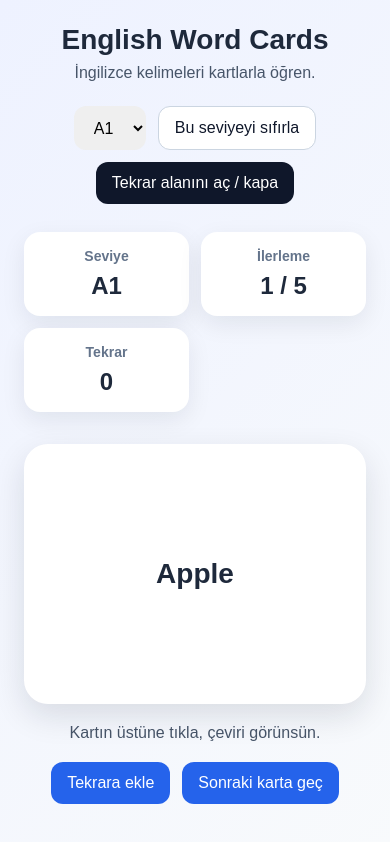
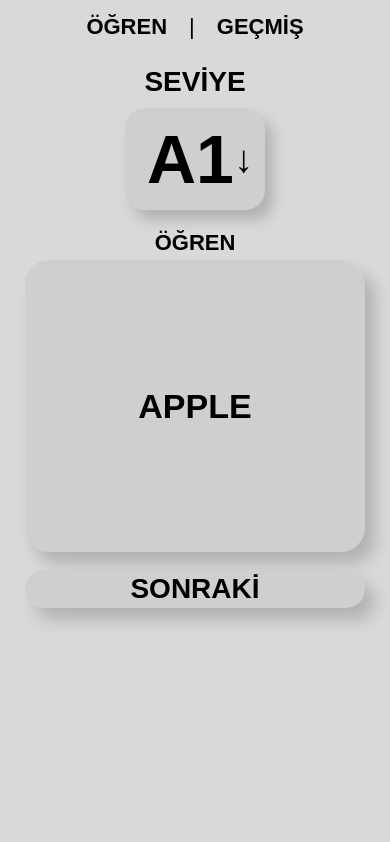
Before and after one commit to kaansagcan6-cyber/english-word-cards, a plain HTML site: page index.html in a window 390 px wide. Drawn offline with Linux system fonts and the light colour scheme.

Commit message:
Update index.html

```diff
--- a/index.html
+++ b/index.html
@@ -3,405 +3,450 @@
 <head>
   <meta charset="UTF-8" />
   <meta name="viewport" content="width=device-width, initial-scale=1.0" />
-  <title>English Word Cards</title>
+  <title>Kelime Kartları</title>
   <style>
     * { box-sizing: border-box; }
     body {
       margin: 0;
-      font-family: Arial, sans-serif;
-      background: linear-gradient(135deg, #eef2ff, #f8fafc);
-      color: #1e293b;
+      font-family: Arial, Helvetica, sans-serif;
+      background: #d9d9d9;
+      color: #000;
       min-height: 100vh;
-      padding: 24px;
     }
-    .container {
-      max-width: 900px;
+    .app {
+      max-width: 1100px;
       margin: 0 auto;
+      min-height: 100vh;
+      padding: 10px 24px 24px;
     }
-    .header {
-      text-align: center;
-      margin-bottom: 24px;
+    .top-tabs {
+      display: flex;
+      justify-content: center;
+      align-items: center;
+      gap: 22px;
+      font-weight: 900;
+      font-size: 26px;
+      margin-top: 4px;
+      margin-bottom: 6px;
     }
-    .header h1 {
-      margin: 0 0 8px;
-      font-size: 36px;
+    .top-tabs button {
+      border: none;
+      background: transparent;
+      font-size: 26px;
+      font-weight: 900;
+      cursor: pointer;
+      color: #000;
+      padding: 0;
     }
-    .header p {
-      margin: 0;
-      color: #475569;
+    .divider {
+      font-weight: 400;
     }
-    .topbar {
+    .layout {
+      display: grid;
+      grid-template-columns: 220px 1fr;
+      gap: 20px;
+      align-items: start;
+      margin-top: 6px;
+    }
+    .sidebar {
+      padding-top: 8px;
+    }
+    .sidebar-title {
+      font-size: 28px;
+      font-weight: 900;
+      margin: 12px 0 10px 18px;
+    }
+    .level-box {
+      width: 140px;
+      height: 102px;
+      background: #cfcfcf;
+      border: none;
+      border-radius: 20px;
+      box-shadow: 8px 10px 14px rgba(0,0,0,0.18);
+      margin-left: 0;
       display: flex;
-      gap: 12px;
-      justify-content: center;
-      flex-wrap: wrap;
-      margin: 20px 0 28px;
+      align-items: center;
+      justify-content: space-between;
+      padding: 0 22px;
+      cursor: pointer;
+      position: relative;
     }
-    button, select {
+    .level-box span:first-child {
+      font-size: 68px;
+      font-weight: 900;
+      line-height: 1;
+    }
+    .arrow {
+      font-size: 38px;
+      font-weight: 900;
+      line-height: 1;
+    }
+    .level-menu {
+      display: none;
+      width: 140px;
+      background: #cfcfcf;
+      border-radius: 16px;
+      box-shadow: 8px 10px 14px rgba(0,0,0,0.18);
+      margin-top: 12px;
+      overflow: hidden;
+    }
+    .level-menu.open { display: block; }
+    .level-option {
+      width: 100%;
       border: none;
-      border-radius: 12px;
-      padding: 12px 16px;
-      font-size: 16px;
+      background: transparent;
+      padding: 14px 18px;
+      text-align: left;
+      font-size: 28px;
+      font-weight: 900;
       cursor: pointer;
     }
-    button {
-      background: #2563eb;
-      color: white;
-      transition: 0.2s;
+    .level-option:hover {
+      background: rgba(255,255,255,0.3);
     }
-    button:hover { background: #1d4ed8; }
-    button.secondary { background: #0f172a; }
-    button.secondary:hover { background: #020617; }
-    button.ghost {
-      background: white;
-      color: #0f172a;
-      border: 1px solid #cbd5e1;
+    .main {
+      display: flex;
+      flex-direction: column;
+      align-items: center;
     }
-    .stats {
-      display: grid;
-      grid-template-columns: repeat(auto-fit, minmax(150px, 1fr));
-      gap: 12px;
-      margin-bottom: 24px;
-    }
-    .stat {
-      background: white;
-      border-radius: 16px;
-      padding: 16px;
-      box-shadow: 0 8px 24px rgba(15, 23, 42, 0.08);
-      text-align: center;
-    }
-    .stat h3 {
-      margin: 0 0 8px;
-      font-size: 14px;
-      color: #64748b;
-    }
-    .stat p {
-      margin: 0;
-      font-size: 24px;
-      font-weight: bold;
-    }
-    .card-wrap {
-      display: flex;
-      justify-content: center;
-      margin: 32px 0 20px;
-      perspective: 1000px;
+    .section-label {
+      font-size: 22px;
+      font-weight: 900;
+      margin-bottom: 2px;
+      text-transform: uppercase;
     }
     .card {
-      width: 100%;
-      max-width: 420px;
-      height: 260px;
-      position: relative;
-      transform-style: preserve-3d;
-      transition: transform 0.6s;
-      cursor: pointer;
-    }
-    .card.flipped {
-      transform: rotateY(180deg);
-    }
-    .card-face {
-      position: absolute;
-      inset: 0;
+      width: min(100%, 340px);
+      height: 292px;
+      background: #cfcfcf;
       border-radius: 24px;
+      box-shadow: 10px 12px 16px rgba(0,0,0,0.18);
       display: flex;
       align-items: center;
       justify-content: center;
       text-align: center;
-      padding: 24px;
-      backface-visibility: hidden;
-      box-shadow: 0 12px 32px rgba(15, 23, 42, 0.12);
-      font-size: 34px;
-      font-weight: bold;
+      padding: 20px;
+      font-size: clamp(34px, 6vw, 70px);
+      font-weight: 900;
+      margin-top: 2px;
+      user-select: none;
+      cursor: pointer;
     }
-    .front {
-      background: white;
+    .next-btn {
+      margin-top: 18px;
+      width: min(100%, 340px);
+      height: 38px;
+      border: none;
+      border-radius: 999px;
+      background: #cfcfcf;
+      box-shadow: 10px 12px 16px rgba(0,0,0,0.18);
+      font-size: 28px;
+      font-weight: 900;
+      cursor: pointer;
+      line-height: 1;
     }
-    .back {
-      background: #dbeafe;
-      transform: rotateY(180deg);
+    .history-list {
+      width: min(100%, 340px);
+      display: flex;
+      flex-direction: column;
+      gap: 12px;
+      margin-top: 16px;
+      max-height: 300px;
+      overflow: auto;
+      padding-right: 4px;
     }
-    .card-note {
-      text-align: center;
-      color: #475569;
-      margin-bottom: 20px;
+    .history-item {
+      background: #cfcfcf;
+      border-radius: 16px;
+      box-shadow: 8px 10px 14px rgba(0,0,0,0.18);
+      padding: 16px 18px;
+      font-weight: 900;
+      font-size: 22px;
     }
-    .actions {
-      display: flex;
-      gap: 12px;
-      justify-content: center;
-      flex-wrap: wrap;
-      margin-bottom: 28px;
-    }
-    .panel {
-      background: white;
-      border-radius: 20px;
-      padding: 20px;
-      box-shadow: 0 8px 24px rgba(15, 23, 42, 0.08);
-      margin-top: 24px;
-    }
-    .panel h2 {
-      margin-top: 0;
-    }
-    .review-list {
-      display: grid;
-      grid-template-columns: repeat(auto-fit, minmax(180px, 1fr));
-      gap: 12px;
-    }
-    .review-item {
-      border: 1px solid #dbeafe;
-      border-radius: 14px;
-      padding: 14px;
-      background: #f8fbff;
-    }
-    .review-item strong {
+    .history-item small {
       display: block;
-      margin-bottom: 6px;
+      margin-top: 6px;
+      font-size: 18px;
+      font-weight: 700;
     }
     .empty {
-      color: #64748b;
+      width: min(100%, 340px);
+      background: #cfcfcf;
+      border-radius: 16px;
+      box-shadow: 8px 10px 14px rgba(0,0,0,0.18);
+      padding: 18px;
+      text-align: center;
+      font-weight: 900;
+      font-size: 18px;
+      margin-top: 16px;
     }
-    .level-complete {
-      background: #dcfce7;
-      border: 1px solid #86efac;
-      color: #166534;
-      border-radius: 16px;
-      padding: 16px;
-      margin-top: 18px;
+    .complete-box {
+      width: min(100%, 420px);
+      background: #cfcfcf;
+      border-radius: 18px;
+      box-shadow: 8px 10px 14px rgba(0,0,0,0.18);
+      padding: 14px 18px;
       text-align: center;
+      font-weight: 900;
+      font-size: 18px;
+      margin-top: 14px;
       display: none;
     }
-    @media (max-width: 600px) {
-      .card-face { font-size: 28px; }
-      .header h1 { font-size: 28px; }
+    @media (max-width: 760px) {
+      .layout {
+        grid-template-columns: 1fr;
+      }
+      .sidebar {
+        display: flex;
+        flex-direction: column;
+        align-items: center;
+      }
+      .sidebar-title {
+        margin-left: 0;
+      }
+      .top-tabs {
+        font-size: 22px;
+      }
+      .top-tabs button {
+        font-size: 22px;
+      }
     }
   </style>
 </head>
 <body>
-  <div class="container">
-    <div class="header">
-      <h1>English Word Cards</h1>
-      <p>İngilizce kelimeleri kartlarla öğren.</p>
+  <div class="app">
+    <div class="top-tabs">
+      <button id="learnTab">ÖĞREN</button>
+      <span class="divider">|</span>
+      <button id="historyTab">GEÇMİŞ</button>
     </div>
 
-    <div class="topbar">
-      <select id="levelSelect"></select>
-      <button class="ghost" id="resetLevelBtn">Bu seviyeyi sıfırla</button>
-      <button class="secondary" id="toggleReviewBtn">Tekrar alanını aç / kapa</button>
-    </div>
+    <div class="layout">
+      <aside class="sidebar">
+        <div class="sidebar-title">SEVİYE</div>
+        <button class="level-box" id="levelToggle">
+          <span id="levelText">A1</span>
+          <span class="arrow">↓</span>
+        </button>
+        <div class="level-menu" id="levelMenu"></div>
+      </aside>
 
-    <div class="stats">
-      <div class="stat">
-        <h3>Seviye</h3>
-        <p id="levelName">A1</p>
-      </div>
-      <div class="stat">
-        <h3>İlerleme</h3>
-        <p id="progressText">1 / 5</p>
-      </div>
-      <div class="stat">
-        <h3>Tekrar</h3>
-        <p id="reviewCount">0</p>
-      </div>
-    </div>
-
-    <div class="card-wrap">
-      <div class="card" id="flashcard">
-        <div class="card-face front" id="cardFront">Apple</div>
-        <div class="card-face back" id="cardBack">Elma</div>
-      </div>
-    </div>
-
-    <div class="card-note">Kartın üstüne tıkla, çeviri görünsün.</div>
-
-    <div class="actions">
-      <button id="addReviewBtn">Tekrara ekle</button>
-      <button id="nextBtn">Sonraki karta geç</button>
-    </div>
-
-    <div id="completeBox" class="level-complete"></div>
-
-    <div id="reviewPanel" class="panel" style="display:none;">
-      <h2>Geçmiş / Tekrar</h2>
-      <p>Burada gördüğün kartları sonra tekrar edebilirsin.</p>
-      <div id="reviewList" class="review-list"></div>
+      <main class="main">
+        <div class="section-label" id="sectionLabel">ÖĞREN</div>
+        <div class="card" id="card">APPLE</div>
+        <button class="next-btn" id="nextBtn">SONRAKİ</button>
+        <div class="complete-box" id="completeBox"></div>
+        <div class="history-list" id="historyList" style="display:none;"></div>
+        <div class="empty" id="emptyHistory" style="display:none;">Henüz geçmiş kart yok.</div>
+      </main>
     </div>
   </div>
 
   <script>
     const levels = {
       A1: [
-        { en: 'Apple', tr: 'Elma' },
-        { en: 'Book', tr: 'Kitap' },
-        { en: 'Water', tr: 'Su' },
-        { en: 'House', tr: 'Ev' },
-        { en: 'Friend', tr: 'Arkadaş' }
+        { en: 'APPLE', tr: 'ELMA' },
+        { en: 'BOOK', tr: 'KİTAP' },
+        { en: 'WATER', tr: 'SU' },
+        { en: 'HOUSE', tr: 'EV' },
+        { en: 'FRIEND', tr: 'ARKADAŞ' }
       ],
       A2: [
-        { en: 'Travel', tr: 'Seyahat' },
-        { en: 'Market', tr: 'Pazar / Market' },
-        { en: 'Window', tr: 'Pencere' },
-        { en: 'Teacher', tr: 'Öğretmen' },
-        { en: 'Morning', tr: 'Sabah' }
+        { en: 'WINDOW', tr: 'PENCERE' },
+        { en: 'MARKET', tr: 'MARKET' },
+        { en: 'MORNING', tr: 'SABAH' },
+        { en: 'TRAVEL', tr: 'SEYAHAT' },
+        { en: 'TEACHER', tr: 'ÖĞRETMEN' }
       ],
       B1: [
-        { en: 'Improve', tr: 'Geliştirmek' },
-        { en: 'Decision', tr: 'Karar' },
-        { en: 'Journey', tr: 'Yolculuk' },
-        { en: 'Success', tr: 'Başarı' },
-        { en: 'Develop', tr: 'Gelişmek / Geliştirmek' }
+        { en: 'DECISION', tr: 'KARAR' },
+        { en: 'SUCCESS', tr: 'BAŞARI' },
+        { en: 'IMPROVE', tr: 'GELİŞTİRMEK' },
+        { en: 'JOURNEY', tr: 'YOLCULUK' },
+        { en: 'DEVELOP', tr: 'GELİŞTİRMEK' }
       ],
       B2: [
-        { en: 'Challenge', tr: 'Meydan okuma / Zorluk' },
-        { en: 'Achieve', tr: 'Başarmak' },
-        { en: 'Opportunity', tr: 'Fırsat' },
-        { en: 'Increase', tr: 'Artırmak' },
-        { en: 'Ancient', tr: 'Antik / Eski' }
+        { en: 'CHALLENGE', tr: 'ZORLUK' },
+        { en: 'OPPORTUNITY', tr: 'FIRSAT' },
+        { en: 'ANCIENT', tr: 'ESKİ / ANTİK' },
+        { en: 'ACHIEVE', tr: 'BAŞARMAK' },
+        { en: 'INCREASE', tr: 'ARTIRMAK' }
       ]
     };
 
     const levelKeys = Object.keys(levels);
-    const levelSelect = document.getElementById('levelSelect');
-    const levelName = document.getElementById('levelName');
-    const progressText = document.getElementById('progressText');
-    const reviewCount = document.getElementById('reviewCount');
-    const flashcard = document.getElementById('flashcard');
-    const cardFront = document.getElementById('cardFront');
-    const cardBack = document.getElementById('cardBack');
+    const learnTab = document.getElementById('learnTab');
+    const historyTab = document.getElementById('historyTab');
+    const sectionLabel = document.getElementById('sectionLabel');
+    const card = document.getElementById('card');
     const nextBtn = document.getElementById('nextBtn');
-    const addReviewBtn = document.getElementById('addReviewBtn');
-    const toggleReviewBtn = document.getElementById('toggleReviewBtn');
-    const reviewPanel = document.getElementById('reviewPanel');
-    const reviewList = document.getElementById('reviewList');
+    const historyList = document.getElementById('historyList');
+    const emptyHistory = document.getElementById('emptyHistory');
+    const levelToggle = document.getElementById('levelToggle');
+    const levelMenu = document.getElementById('levelMenu');
+    const levelText = document.getElementById('levelText');
     const completeBox = document.getElementById('completeBox');
-    const resetLevelBtn = document.getElementById('resetLevelBtn');
 
     let currentLevel = localStorage.getItem('currentLevel') || 'A1';
-    let currentIndex = Number(localStorage.getItem('currentIndex')) || 0;
-    let reviewWords = JSON.parse(localStorage.getItem('reviewWords') || '[]');
+    let currentIndex = Number(localStorage.getItem('currentIndex') || 0);
+    let currentSide = 'en';
+    let currentTab = 'learn';
+    let historyWords = JSON.parse(localStorage.getItem('historyWords') || '[]');
 
     function saveState() {
       localStorage.setItem('currentLevel', currentLevel);
       localStorage.setItem('currentIndex', currentIndex);
-      localStorage.setItem('reviewWords', JSON.stringify(reviewWords));
+      localStorage.setItem('historyWords', JSON.stringify(historyWords));
     }
 
-    function fillLevels() {
-      levelSelect.innerHTML = '';
-      levelKeys.forEach(level => {
-        const option = document.createElement('option');
-        option.value = level;
-        option.textContent = level;
-        if (level === currentLevel) option.selected = true;
-        levelSelect.appendChild(option);
+    function currentWords() {
+      return levels[currentLevel];
+    }
+
+    function buildLevelMenu() {
+      levelMenu.innerHTML = levelKeys.map(level => `
+        <button class="level-option" data-level="${level}">${level}</button>
+      `).join('');
+
+      levelMenu.querySelectorAll('.level-option').forEach(btn => {
+        btn.addEventListener('click', () => {
+          currentLevel = btn.dataset.level;
+          currentIndex = 0;
+          currentSide = 'en';
+          levelText.textContent = currentLevel;
+          levelMenu.classList.remove('open');
+          completeBox.style.display = 'none';
+          saveState();
+          render();
+        });
       });
     }
 
-    function getCurrentWords() {
-      return levels[currentLevel];
+    function renderCard() {
+      const words = currentWords();
+      if (currentIndex >= words.length) currentIndex = words.length - 1;
+      const word = words[currentIndex];
+      card.textContent = currentSide === 'en' ? word.en : word.tr;
+      levelText.textContent = currentLevel;
     }
 
-    function showCard() {
-      const words = getCurrentWords();
-      if (currentIndex >= words.length) {
-        currentIndex = words.length - 1;
+    function addCurrentToHistory() {
+      const word = currentWords()[currentIndex];
+      const exists = historyWords.some(item => item.en === word.en && item.tr === word.tr);
+      if (!exists) {
+        historyWords.unshift(word);
+        saveState();
       }
-      const word = words[currentIndex];
-      cardFront.textContent = word.en;
-      cardBack.textContent = word.tr;
-      flashcard.classList.remove('flipped');
-      levelName.textContent = currentLevel;
-      progressText.textContent = `${currentIndex + 1} / ${words.length}`;
-      reviewCount.textContent = reviewWords.length;
     }
 
-    function renderReview() {
-      reviewCount.textContent = reviewWords.length;
-      if (reviewWords.length === 0) {
-        reviewList.innerHTML = '<div class="empty">Henüz tekrar listesine eklenmiş kart yok.</div>';
+    function renderHistory() {
+      if (historyWords.length === 0) {
+        historyList.style.display = 'none';
+        emptyHistory.style.display = 'block';
         return;
       }
-      reviewList.innerHTML = reviewWords.map((item, i) => `
-        <div class="review-item">
-          <strong>${item.en}</strong>
-          <span>${item.tr}</span>
-          <div style="margin-top:10px;">
-            <button class="ghost" onclick="removeReview(${i})">Sil</button>
-          </div>
+      emptyHistory.style.display = 'none';
+      historyList.style.display = 'flex';
+      historyList.innerHTML = historyWords.map(item => `
+        <div class="history-item">
+          ${item.en}
+          <small>${item.tr}</small>
         </div>
       `).join('');
     }
 
-    window.removeReview = function(index) {
-      reviewWords.splice(index, 1);
-      saveState();
-      renderReview();
+    function showLearn() {
+      currentTab = 'learn';
+      sectionLabel.textContent = 'ÖĞREN';
+      card.style.display = 'flex';
+      nextBtn.style.display = 'block';
+      historyList.style.display = 'none';
+      emptyHistory.style.display = 'none';
+      completeBox.style.display = completeBox.textContent ? completeBox.style.display : 'none';
+      renderCard();
     }
 
-    function moveToNextLevel() {
-      const idx = levelKeys.indexOf(currentLevel);
-      if (idx < levelKeys.length - 1) {
-        currentLevel = levelKeys[idx + 1];
-        currentIndex = 0;
-        completeBox.style.display = 'block';
-        completeBox.innerHTML = `🎉 ${levelKeys[idx]} seviyesi bitti. Sıradaki seviyeye geçtin: <strong>${currentLevel}</strong>`;
-      } else {
-        completeBox.style.display = 'block';
-        completeBox.innerHTML = '🏆 Tüm seviyeleri bitirdin. Harika iş!';
-        currentIndex = getCurrentWords().length - 1;
-      }
-      fillLevels();
-      saveState();
-      showCard();
+    function showHistory() {
+      currentTab = 'history';
+      sectionLabel.textContent = 'GEÇMİŞ';
+      card.style.display = 'flex';
+      nextBtn.style.display = 'block';
+      const first = historyWords[0];
+      card.textContent = first ? first.en : 'APPLE';
+      nextBtn.textContent = 'SONRAKİ';
+      completeBox.style.display = 'none';
+      renderHistory();
     }
 
-    flashcard.addEventListener('click', () => {
-      flashcard.classList.toggle('flipped');
+    function render() {
+      if (currentTab === 'learn') {
+        showLearn();
+      } else {
+        showHistory();
+      }
+    }
+
+    levelToggle.addEventListener('click', () => {
+      levelMenu.classList.toggle('open');
+    });
+
+    learnTab.addEventListener('click', () => {
+      render();
+      showLearn();
+    });
+
+    historyTab.addEventListener('click', () => {
+      showHistory();
+    });
+
+    card.addEventListener('click', () => {
+      if (currentTab === 'learn') {
+        currentSide = currentSide === 'en' ? 'tr' : 'en';
+        renderCard();
+      }
     });
 
     nextBtn.addEventListener('click', () => {
-      const words = getCurrentWords();
-      if (currentIndex < words.length - 1) {
-        currentIndex++;
-        completeBox.style.display = 'none';
+      if (currentTab === 'learn') {
+        addCurrentToHistory();
+        const words = currentWords();
+        if (currentIndex < words.length - 1) {
+          currentIndex += 1;
+          currentSide = 'en';
+          completeBox.style.display = 'none';
+        } else {
+          const idx = levelKeys.indexOf(currentLevel);
+          if (idx < levelKeys.length - 1) {
+            const finished = currentLevel;
+            currentLevel = levelKeys[idx + 1];
+            currentIndex = 0;
+            currentSide = 'en';
+            completeBox.textContent = `${finished} bitti. Sıradaki seviye: ${currentLevel}`;
+            completeBox.style.display = 'block';
+          } else {
+            completeBox.textContent = 'Tüm seviyeler bitti.';
+            completeBox.style.display = 'block';
+          }
+        }
+        saveState();
+        renderCard();
       } else {
-        moveToNextLevel();
-        return;
-      }
-      saveState();
-      showCard();
-    });
-
-    addReviewBtn.addEventListener('click', () => {
-      const currentWord = getCurrentWords()[currentIndex];
-      const exists = reviewWords.some(item => item.en === currentWord.en && item.tr === currentWord.tr);
-      if (!exists) {
-        reviewWords.unshift(currentWord);
-        saveState();
-        renderReview();
+        if (historyWords.length === 0) return;
+        const currentText = card.textContent;
+        const currentHistoryIndex = historyWords.findIndex(item => item.en === currentText || item.tr === currentText);
+        const nextHistoryIndex = currentHistoryIndex >= 0 && currentHistoryIndex < historyWords.length - 1 ? currentHistoryIndex + 1 : 0;
+        card.textContent = historyWords[nextHistoryIndex].en;
       }
     });
 
-    toggleReviewBtn.addEventListener('click', () => {
-      reviewPanel.style.display = reviewPanel.style.display === 'none' ? 'block' : 'none';
+    document.addEventListener('click', (e) => {
+      if (!levelToggle.contains(e.target) && !levelMenu.contains(e.target)) {
+        levelMenu.classList.remove('open');
+      }
     });
 
-    levelSelect.addEventListener('change', (e) => {
-      currentLevel = e.target.value;
-      currentIndex = 0;
-      completeBox.style.display = 'none';
-      saveState();
-      showCard();
-    });
-
-    resetLevelBtn.addEventListener('click', () => {
-      currentIndex = 0;
-      completeBox.style.display = 'none';
-      saveState();
-      showCard();
-    });
-
-    fillLevels();
-    showCard();
-    renderReview();
+    buildLevelMenu();
+    render();
   </script>
 </body>
 </html>
```
